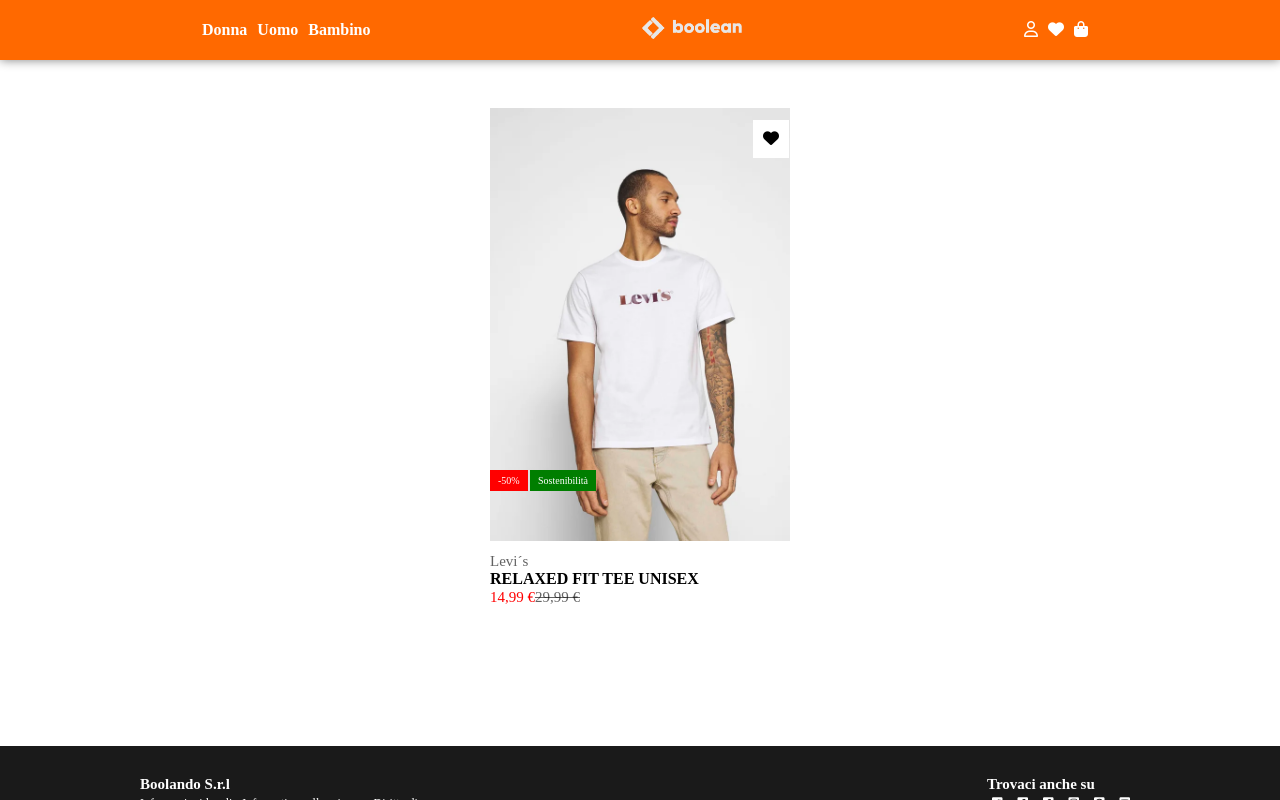
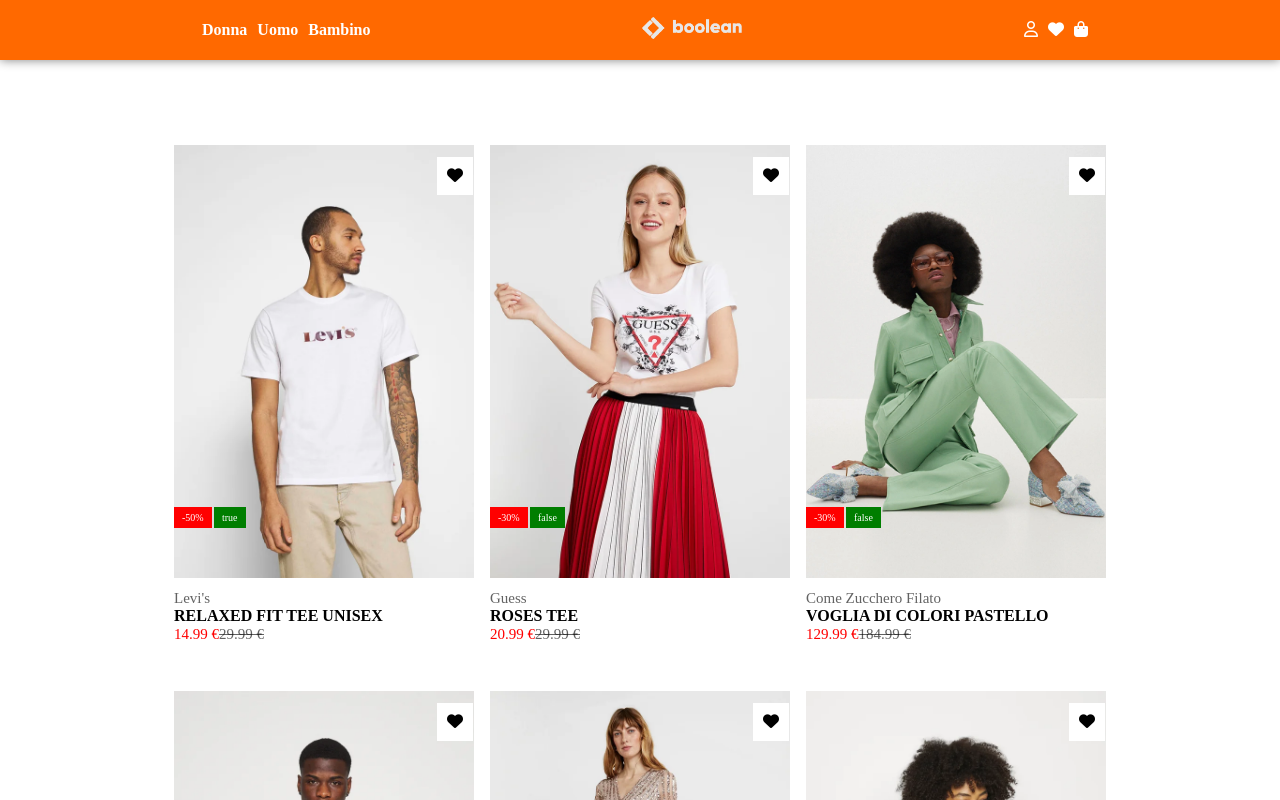
Before and after one commit to estherpinos/vite-boolando, a Vue app: page / in a window 1280 px wide. Shown: the top 800 px of the page. Built offline with nearby package versions, Linux system fonts and the light colour scheme.

Commit message:
Add [cards]

```diff
--- a/src/components/Main.vue
+++ b/src/components/Main.vue
@@ -5,10 +5,16 @@
 
 export default{
   name:'Main',
- data(){
-  menuMain
-
- }
+  data(){
+    return{
+      menuMain
+    }
+  },
+  methods:{
+    getImagePath(img){
+      return new URL(`../assets/img/${img}`, import.meta.url).href;
+    }
+  }
 
 
 }
@@ -17,22 +23,24 @@
 
 <template>
  <main>
+  <h1>Ciao</h1>
   <div class="container" id="container-main">
-        <div class="product">
-          <img src="../assets/img/1.webp" alt="1-wwb">
-          <span class="saldi">-50%</span>
-          <span class="sostenibilità">Sostenibilità</span>
+        <div v-for="(item, index) in menuMain" :key="index" class="product">
+          <img :src="getImagePath(item.primaryImage)">
+
+          <span class="saldi">{{ item.discount }}</span>
+          <span class="sostenibilità">{{item.sostenibilita}}</span>
           <div class="product-2">
-            <img src="../assets/img/1b.webp" alt="1-b-web">
+            <img :src="getImagePath(item.secondaryImage)">
           </div>
           <div class="heart"><i class="fa-solid fa-heart"></i></div>
 
 
           <div class="text-foto">
-            <p class="marca">Levi´s</p>
-            <h4>RELAXED FIT TEE UNISEX</h4>
-            <span class="prezzo-saldi">14,99 &euro;</span>
-            <span class="prezzo">29,99 &euro;</span>
+            <p class="marca">{{ item.marca }}</p>
+            <h4>{{ item.modello }}</h4>
+            <span class="prezzo-saldi">{{ item.lastPrice }} &euro;</span>
+            <span class="prezzo" v-if="item.fullPrice"> {{ item.fullPrice }} &euro;</span>
 
           </div>
         </div>
```
